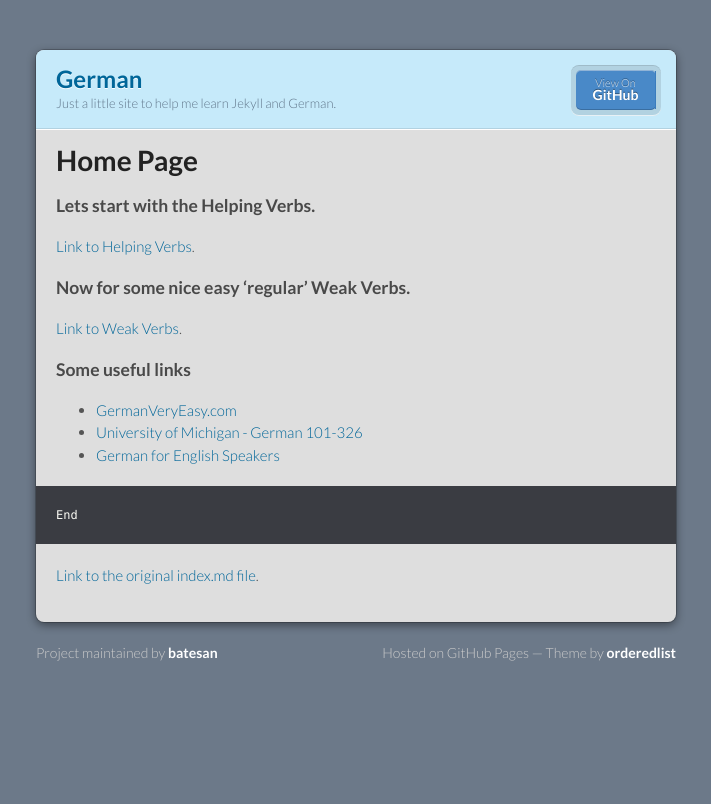
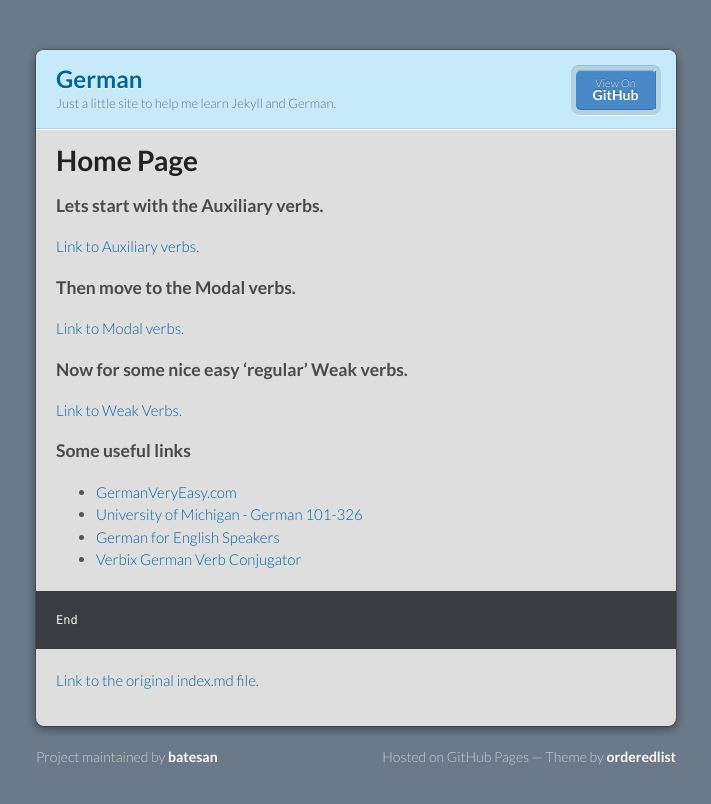
Before and after one commit to batesan/german, a Jekyll site: the page built from index.md, in a window 1280 px wide. Shown: the top 804 px of the page, without its empty margins (284-995 px from the left). Built offline with Jekyll 4.4.1, drawn with Linux system fonts in a browser that asks for light colours; our own code applies the rules of GitHub Pages for plain Markdown files.

Commit message:
modal verbs start

````diff
--- a/index.md
+++ b/index.md
@@ -6,11 +6,15 @@ layout: default
 
 
 
-### Lets start with the Helping Verbs.
+### Lets start with the Auxiliary verbs.
 
-[Link to Helping Verbs](./helping-verbs.html).
+[Link to Auxiliary verbs](./auxiliary-verbs.html).
 
-### Now for some nice easy 'regular' Weak Verbs.
+### Then move to the Modal verbs.
+
+[Link to Modal verbs](./modal-verbs.html).
+
+### Now for some nice easy 'regular' Weak verbs.
 
 [Link to Weak Verbs](./weak-verbs.html).
 
@@ -19,6 +23,7 @@ layout: default
 - [GermanVeryEasy.com](https://www.germanveryeasy.com)
 - [University of Michigan - German 101-326](https://www.lsa.umich.edu/german/hmr/index.html)
 - [German for English Speakers](http://germanforenglishspeakers.com/)
+- [Verbix German Verb Conjugator](http://www.verbix.com/languages/german.html)
 
 
 ```
````
Also changed, not shown: auxiliary-verbs.md (renamed from helping-verbs.md, +4 -2 lines), modal-verbs.md (added, +28 -0 lines), 7 other files.
